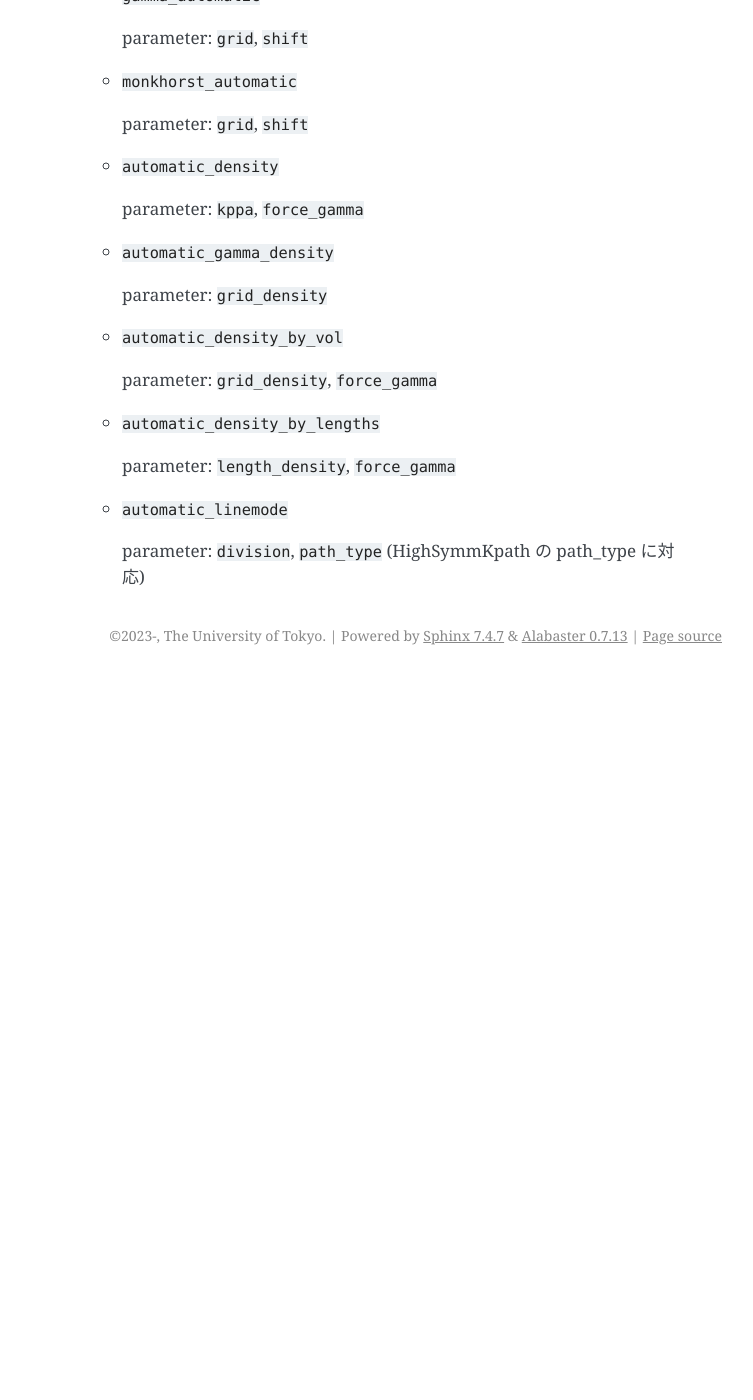
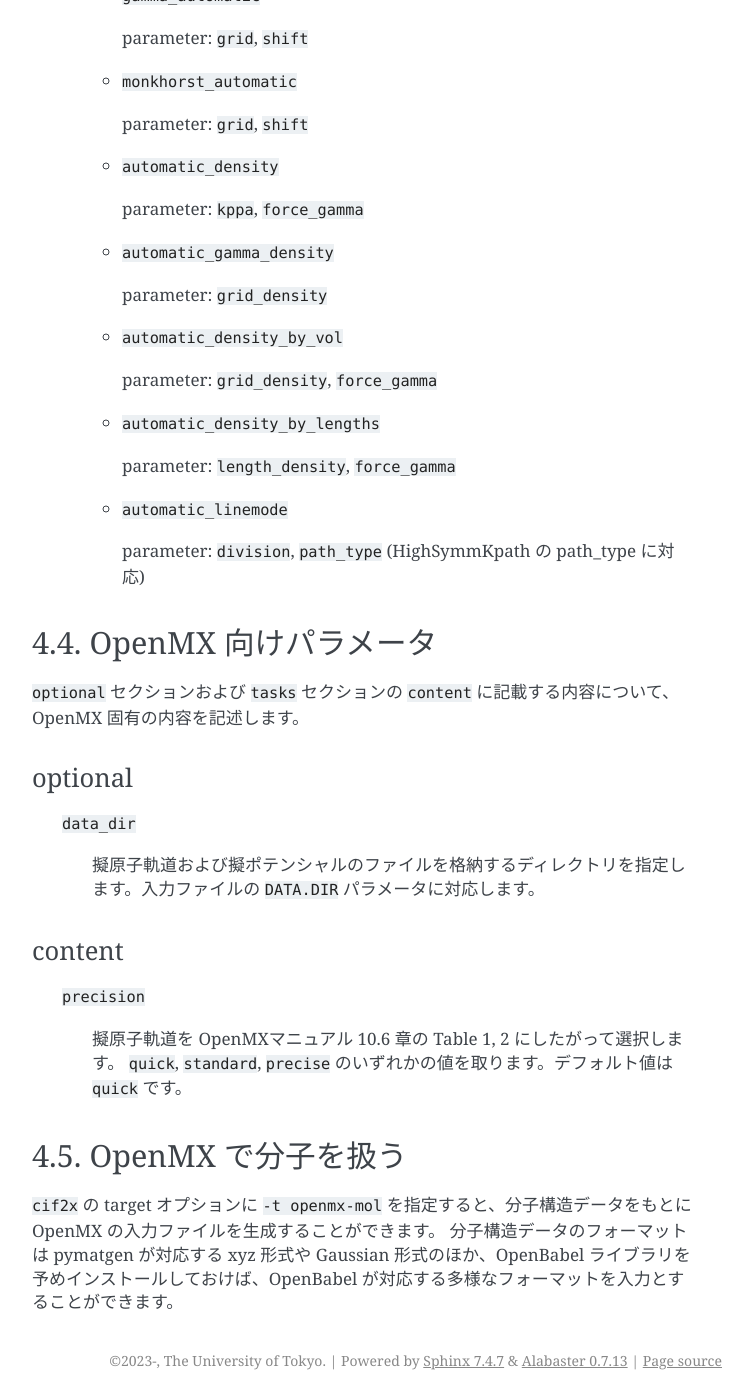
Before and after one commit to issp-center-dev/cif2x, a Sphinx documentation site: the page built from docs/ja/source/cif2x/filespec/index.rst, in a window 1280 px wide and 1400 px high, scrolled down 5313 px. Shown: the whole window, without its empty margins (388-1141 px from the left). Built offline with Sphinx 7.4.7, drawn with Linux system fonts in a browser that asks for light colours; pages that are not in the unit, such as notebooks, are missing from menus; before the commit the page ends 5988 px from its top, so only the background shows below that; some of the changed text lies outside the part shown.

Commit message:
manual updated for openmx support

```diff
--- a/docs/ja/source/cif2x/command/index.rst
+++ b/docs/ja/source/cif2x/command/index.rst
@@ -35,6 +35,10 @@ cif2x
 
     - ``VASP``: VASP向け入力ファイルを生成します。
 
+    - ``OpenMX``: OpenMX向け入力ファイルを生成します。
+
+    - ``OpenMX-mol``: 分子構造を対象に OpenMX向け入力ファイルを生成します。material.cif に分子構造データ(xyz形式等)を指定します。
+
   - ``input_yaml``
 
     入力パラメータファイルを指定します。形式は YAML format です。
--- a/docs/ja/source/cif2x/filespec/index.rst
+++ b/docs/ja/source/cif2x/filespec/index.rst
@@ -227,3 +227,29 @@ content
     - ``automatic_linemode``
 
       parameter: ``division``, ``path_type`` (HighSymmKpath の path_type に対応)
+
+
+OpenMX 向けパラメータ
+===============================
+
+``optional`` セクションおよび ``tasks`` セクションの ``content`` に記載する内容について、OpenMX 固有の内容を記述します。
+
+optional
+--------
+
+  ``data_dir``
+
+    擬原子軌道および擬ポテンシャルのファイルを格納するディレクトリを指定します。入力ファイルの ``DATA.DIR`` パラメータに対応します。
+
+content
+--------
+
+  ``precision``
+
+    擬原子軌道を OpenMXマニュアル 10.6 章の Table 1, 2 にしたがって選択します。 ``quick``, ``standard``, ``precise`` のいずれかの値を取ります。デフォルト値は ``quick`` です。
+
+OpenMX で分子を扱う
+===============================
+
+``cif2x`` の target オプションに ``-t openmx-mol`` を指定すると、分子構造データをもとに OpenMX の入力ファイルを生成することができます。
+分子構造データのフォーマットは pymatgen が対応する xyz 形式や Gaussian 形式のほか、OpenBabel ライブラリを予めインストールしておけば、OpenBabel が対応する多様なフォーマットを入力とすることができます。
--- a/docs/ja/source/cif2x/tutorial/index.rst
+++ b/docs/ja/source/cif2x/tutorial/index.rst
@@ -3,7 +3,7 @@
 チュートリアル
 ================================================================
 
-第一原理計算入力ファイル生成ツール cif2x を使うには、入力パラメータファイルと結晶構造データおよび擬ポテンシャルファイルを用意した後、プログラム cif2x を実行します。現在は Quantum ESPRESSO と VASP の入力ファイル生成に対応しています。以下では、 ``docs/tutorial/cif2x`` ディレクトリにある Quantum ESPRESSO 向けサンプルを例にチュートリアルを実施します。
+第一原理計算入力ファイル生成ツール cif2x を使うには、入力パラメータファイルと結晶構造データおよび擬ポテンシャルファイルを用意した後、プログラム cif2x を実行します。現在は Quantum ESPRESSO, VASP, OpenMX の入力ファイル生成に対応しています。以下では、 ``docs/tutorial/cif2x`` ディレクトリにある Quantum ESPRESSO 向けサンプルを例にチュートリアルを実施します。
 
 入力パラメータファイルを作成する
 ----------------------------------------------------------------
--- a/docs/ja/source/index.rst
+++ b/docs/ja/source/index.rst
@@ -11,6 +11,7 @@ HTP-tools Users Guide
    :caption: Contents:
 
    about/index
+   moller/index
    cif2x/index
 
 .. Indices and tables
```
Also changed, not shown: docs/ja/source/cif2x/basic-usage.rst (+6 -2 lines).
